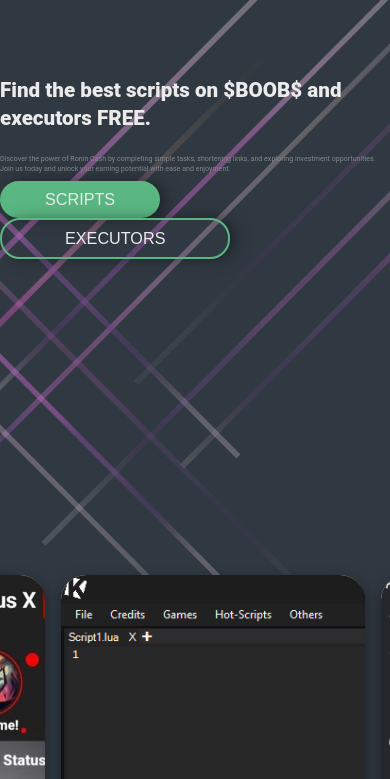
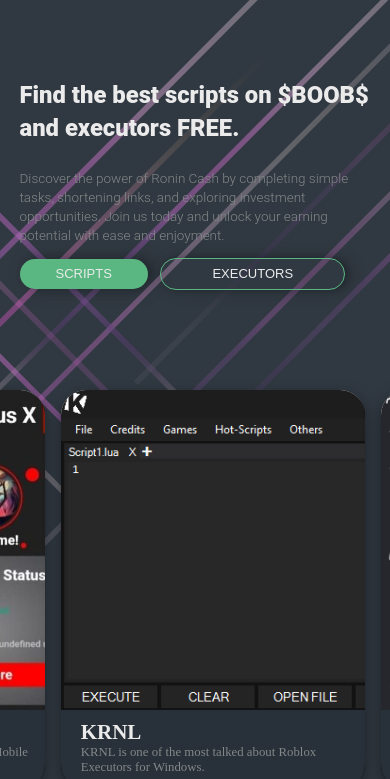
Before and after one commit to VoiledCollaboartion/VoiledCollaboration.com, a plain HTML site: page index.html in a window 390 px wide. Shown: the part 65-844 px from the top of the page. Drawn offline with Linux system fonts and the light colour scheme.

Commit message:
Sec1 reponsive fixed alot better

```diff
--- a/styles.css
+++ b/styles.css
@@ -93,7 +93,6 @@
   }
 
 .desc{
-    /* background-color: brown;  */
     width: 700px;
     height: 500px;
 }
@@ -322,6 +321,36 @@
                 height: 20px;
             }
 
+        }
+
+        @media only screen and (max-width: 990px) {
+            .desc{
+                width: 90%;
+                height: auto;
+                margin-bottom: 80px;
+            }
+            .p1{
+                font-weight:800;
+                font-size: calc(1em + 2vw);
+                color: var(--txtColor);
+                line-height: 1.4;
+            }
+            .p2{
+                font-weight:300;
+                font-size: calc(0.6em + 1vw);
+            }
+            .button1Sec1{
+                padding: 7.2px 36px;
+                font-size: 13px;
+                margin-right: 8.2px;
+            }
+            .button2Sec1{
+                padding: 7.2px 51.4px;
+                border-radius: 16px;
+                font-size: 13px;
+                border: 1.5px solid var(--greencolor);
+                box-shadow:  3px 0 6px 0 rgba(0, 0, 0, 0.2),  5px 0 17px 0 rgba(0, 0, 0, 0.19);
+            }
         }
 
 
```
